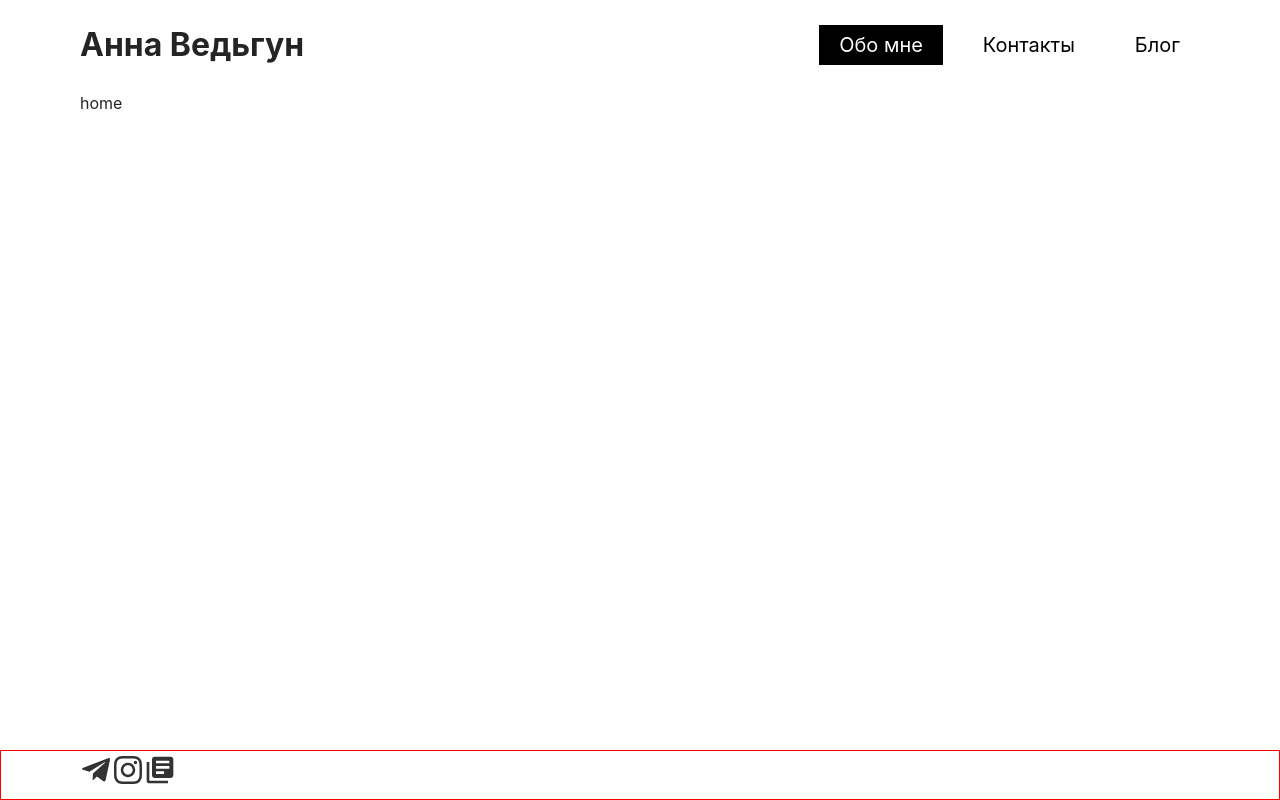
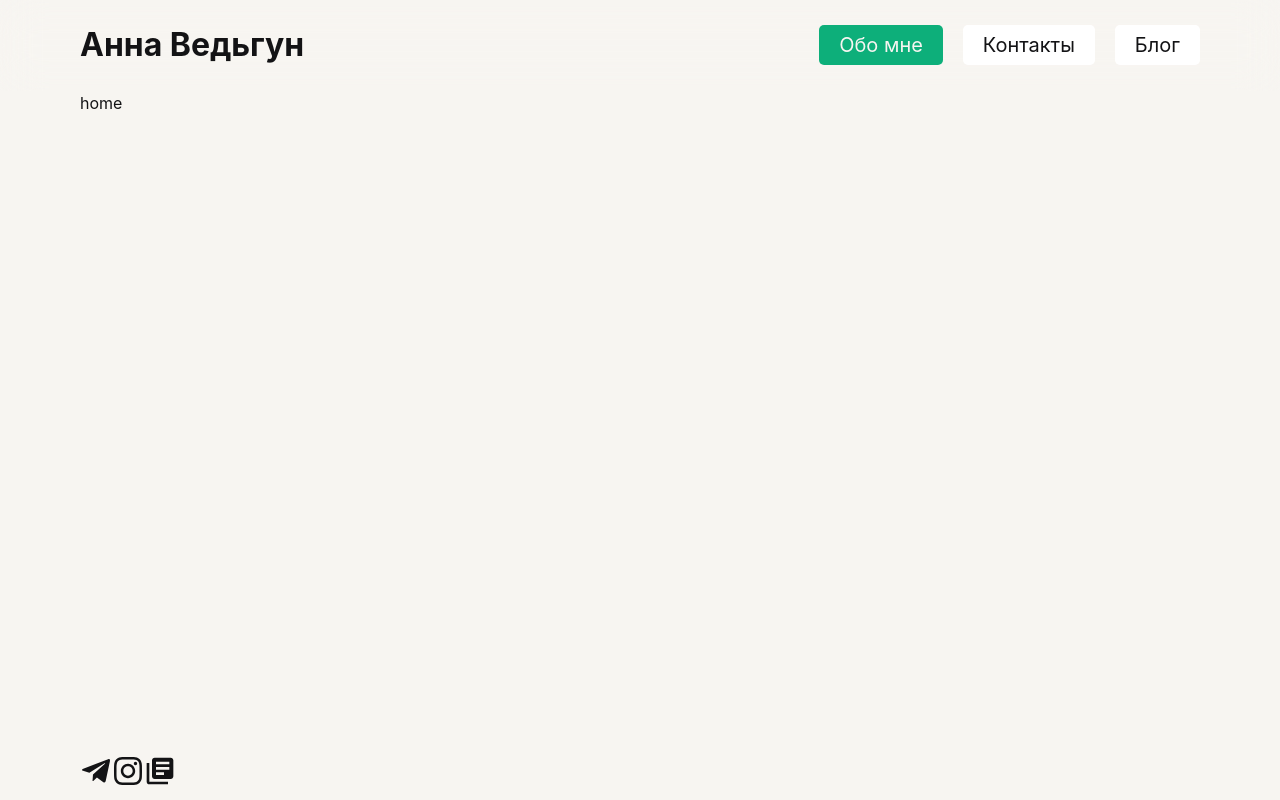
Before and after one commit to MeleshkoDmitriy/anna-vedgun-spa, a React (Vite) app: page / in a window 1280 px wide. Built offline with nearby package versions, Linux system fonts and the light colour scheme.

Commit message:
added colors

```diff
--- a/src/components/NavLinks/NavLink/NavLink.module.scss
+++ b/src/components/NavLinks/NavLink/NavLink.module.scss
@@ -1,20 +1,27 @@
 @import "../../../styles/variables.scss";
 
-
 .link {
-    color: black;
+    color: $color-text-primary;
     height: 30px;
-    padding: 20px;
+    padding: $spacing-medium;
     display: flex;
     justify-content: center;
     align-items: center;
     font-size: 20px;
-    background-color: white;
+    background-color: #fff;
+    border-radius: $border-radius-medium;
+    transition: $transition;
+
+    &:hover {
+        background-color: $color-accent-secondary;
+    }
 }
 
+.active {
+    color: $color-text-secondary;
+    background-color: $color-accent-primary;
 
-
-.active {
-    color: white;
-    background-color: black;
+    &:hover {
+        background-color: $color-bg-secondary;
+    }
 }
--- a/src/components/layout/Footer/Footer.module.scss
+++ b/src/components/layout/Footer/Footer.module.scss
@@ -3,5 +3,4 @@
 
 
 .footer {
-  border: 1px red solid;
 }
--- a/src/index.css
+++ b/src/index.css
@@ -4,8 +4,8 @@
   font-weight: 400;
 
   color-scheme: light dark;
-  background-color: rgba(255, 255, 255, 0.87);
-  color: #242424;
+  background-color: #f7f5f1;
+  color: #131315;
 
   font-synthesis: none;
   text-rendering: optimizeLegibility;
--- a/src/styles/variables.scss
+++ b/src/styles/variables.scss
@@ -1,13 +1,33 @@
+// sizes
 $spacing-small: 10px;
 $spacing-medium: 20px;
 $spacing-large: 40px;
-
 
 $icon-size-small: 24px;
 $icon-size-medium: 32px;
 $icon-size-large: 40px;
 
-$icon-color-dark: #333;
-$icon-color-light: #fff;
 
+// transitions
 $transition: 0.25s ease;
+
+
+// colors
+$color-bg-primary: #f7f5f1;
+$color-bg-secondary: #131315;
+
+$color-text-primary: #131315;
+$color-text-secondary: #f7f5f1;
+
+$color-accent-primary: #0DAF7A;
+$color-accent-primary-dark: #064E3B;
+$color-accent-secondary: #ECFDF5;
+
+$icon-color-dark: #131315;
+$icon-color-light: #f7f5f1;
+
+
+// borders
+$border-radius-small: 3px;
+$border-radius-medium: 5px;
+/* $border-radius-large: 10px; */
```
